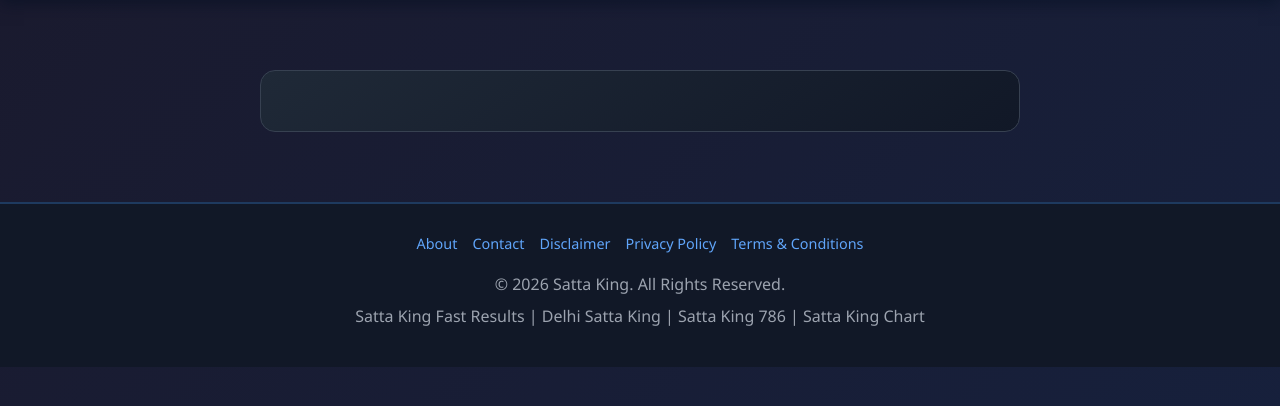
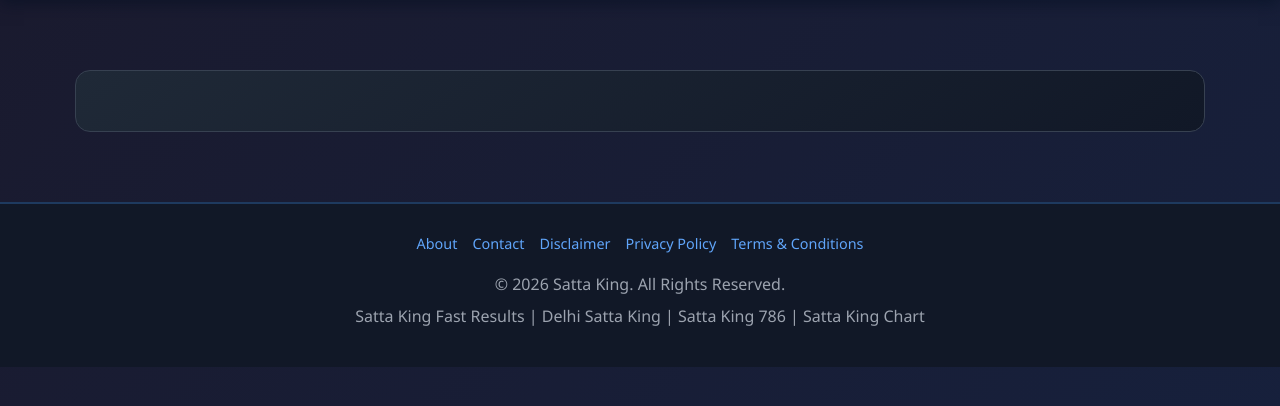
Before and after one commit to codinghunt24/Satta-King-Porta, a Flask app: template templates/page.html in a window 1280 px wide. Shown: the part 97-503 px from the top of the page. Run offline with Flask 3, Linux system fonts and the light colour scheme; the template is opened without the code that fills it, so the values that code supplies are empty; some libraries are stand-ins or nearby versions.

Commit message:
Adjust content width to match other website pages
Update the maximum width of the content container in templates/page.html from 800px to 1200px to align with the site's overall layout.

Replit-Commit-Author: Agent
Replit-Commit-Session-Id: ff314d88-dc4f-49c2-ae4a-cff608833ec6
Replit-Commit-Checkpoint-Type: full_checkpoint
Replit-Commit-Event-Id: a47320ff-c5cd-4e34-902b-cb090d36e01f
Replit-Commit-Screenshot-Url: https://storage.googleapis.com/screenshot-production-us-central1/f067dc95-6af3-4e05-b36f-0faef8eab9b4/ff314d88-dc4f-49c2-ae4a-cff608833ec6/qMqThQj
Replit-Helium-Checkpoint-Created: true

```diff
--- a/templates/page.html
+++ b/templates/page.html
@@ -5,7 +5,7 @@
 {% block canonical %}/page/{{ page.slug }}{% endblock %}
 
 {% block content %}
-<div style="max-width: 800px; margin: 0 auto; padding: 30px 20px;">
+<div style="max-width: 1200px; margin: 0 auto; padding: 30px 20px;">
     <div style="text-align: center; margin-bottom: 40px;">
         <h1 style="color: #ffd700; font-size: 2rem;">{{ page.title }}</h1>
     </div>
```
